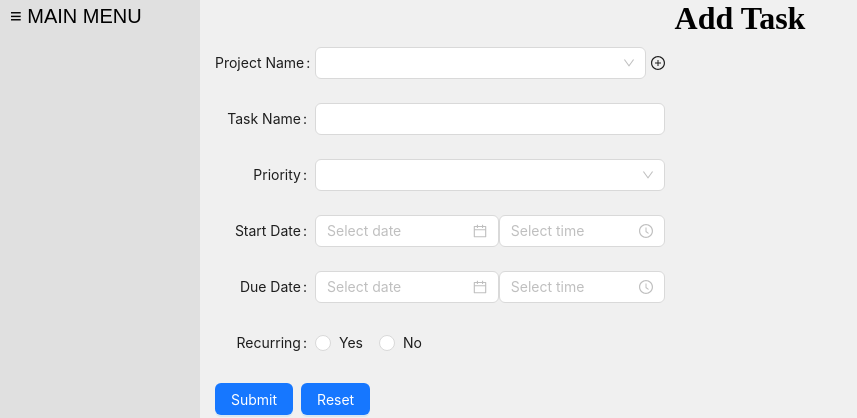
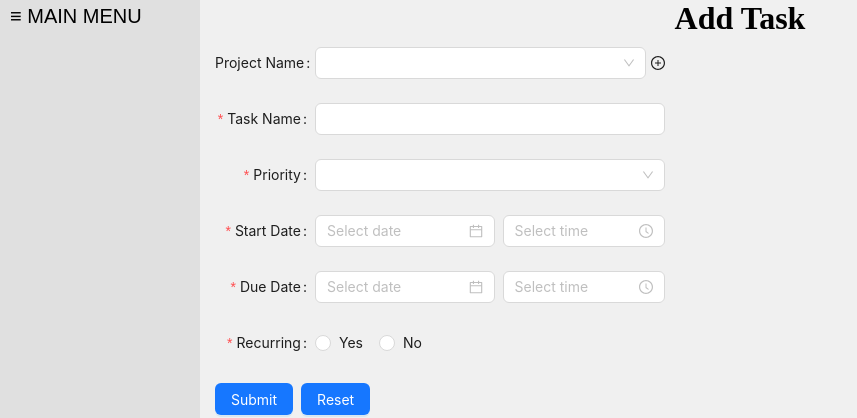
Before and after one commit to jdolphin5/TaskJolt, a React app in the folder client/: page /addtask/1 in a window 1280 px wide. Shown: the top 418 px of the page, without its empty margins (0-857 px from the left). Built offline with nearby package versions, Linux system fonts and the light colour scheme.

Commit message:
Form.Item required working except datepicker/timepicker

```diff
--- a/client/src/components/AddTask.tsx
+++ b/client/src/components/AddTask.tsx
@@ -66,16 +66,23 @@ const AddTask: React.FC<TasksProps> = ({
   };
 
   const handleDateTimeChange = (value: any, field: string) => {
+    if (!value) return;
+
+    const { date, time } = value;
+
+    let updatedFormData = { ...formData };
+
     if (field === "startdate") {
-      setFormData({ ...formData, [field]: value });
+      updatedFormData = { ...updatedFormData, [field]: date };
     } else if (field === "starttime") {
-      setFormData({ ...formData, [field]: value });
+      updatedFormData = { ...updatedFormData, [field]: time };
+    } else if (field === "duedate") {
+      updatedFormData = { ...updatedFormData, [field]: date };
+    } else if (field === "duetime") {
+      updatedFormData = { ...updatedFormData, [field]: time };
     }
-    if (field === "duedate") {
-      setFormData({ ...formData, [field]: value });
-    } else if (field === "duetime") {
-      setFormData({ ...formData, [field]: value });
-    }
+
+    setFormData(updatedFormData);
   };
 
   const handleRadioChange = (e: RadioChangeEvent) => {
@@ -88,7 +95,46 @@ const AddTask: React.FC<TasksProps> = ({
 
   useEffect(() => {
     if (isFormDataFormatted) {
-      addTaskCallAPI();
+      var ready: boolean = true;
+
+      if (formData.project === null) {
+        console.log("project not entered");
+        ready = false;
+      }
+      if (formData.name === null) {
+        console.log("task not entered");
+        ready = false;
+      }
+      if (formData.priority === null) {
+        console.log("priority not entered");
+        ready = false;
+      }
+      if (formData.startdate === null) {
+        console.log("start date not entered");
+        ready = false;
+      }
+      if (formData.starttime === null) {
+        console.log("start time not entered");
+        ready = false;
+      }
+      if (formData.duedate === null) {
+        console.log("due date not entered");
+        ready = false;
+      }
+      if (formData.duetime === null) {
+        console.log("due time not entered");
+        ready = false;
+      }
+      if (formData.recurring_string === null) {
+        console.log("recurring not selected");
+        ready = false;
+      }
+
+      if (ready) {
+        addTaskCallAPI();
+      }
+
+      setIsFormDataFormatted(false);
     }
   }, [isFormDataFormatted]);
 
@@ -152,7 +198,7 @@ const AddTask: React.FC<TasksProps> = ({
 
       setIsFormDataFormatted(true);
     } catch (error) {
-      console.error("Error combining start date and time:", error);
+      console.error("Error combining date and time:", error);
     }
   };
 
@@ -182,6 +228,15 @@ const AddTask: React.FC<TasksProps> = ({
 
       resolve(dateTimeString);
     });
+  };
+
+  const config = {
+    rules: [
+      {
+        type: "object" as const,
+        required: true,
+      },
+    ],
   };
 
   return (
@@ -219,13 +274,22 @@ const AddTask: React.FC<TasksProps> = ({
         onFinish={handleSubmit}
         form={form}
       >
-        <Form.Item name="projectname" label="Project Name">
+        <Form.Item
+          name="formItemProjectName"
+          label="Project Name"
+          rules={[
+            ({ getFieldValue }) => ({
+              required: !!getFieldValue("formItemProjectName"),
+              message: "Please select a project name",
+            }),
+          ]}
+        >
           <div style={{ display: "flex", alignItems: "center" }}>
             <Select
               onChange={(evt) => handleSelectChange(evt, "project")}
               style={{ marginRight: "5px" }}
             >
-              {projectsLoaded ? (
+              {projectData ? (
                 projectData.map(
                   ({ id, name }: { id: number; name: string }) => (
                     <Select.Option key={id} value={id}>
@@ -245,45 +309,80 @@ const AddTask: React.FC<TasksProps> = ({
             />
           </div>
         </Form.Item>
-        <Form.Item label="Task Name">
+        <Form.Item
+          name="formItemTaskName"
+          label="Task Name"
+          rules={[
+            {
+              required: true,
+              whitespace: true,
+              message: "Please input a task name",
+            },
+          ]}
+          validateTrigger="onChange"
+        >
           <Input
             name="name"
             value={formData.name}
             onChange={handleInputChange}
           />
         </Form.Item>
-        <Form.Item name="priority" label="Priority">
+        <Form.Item
+          name="formItemPriority"
+          label="Priority"
+          rules={[
+            {
+              required: true,
+              message: "Please input a priority level",
+            },
+          ]}
+        >
           <Select onChange={(evt) => handleSelectChange(evt, "priority")}>
             <Select.Option value="Low">Low</Select.Option>
             <Select.Option value="Medium">Medium</Select.Option>
             <Select.Option value="High">High</Select.Option>
           </Select>
         </Form.Item>
-        <Form.Item name="startdate" label="Start Date">
+        <Form.Item label="Start Date" name="formItemStartDateTime" {...config}>
           <div style={{ display: "flex", alignItems: "center" }}>
             <DatePicker
-              onChange={(evt) => handleDateTimeChange(evt, "startdate")}
+              style={{ marginRight: "8px" }}
+              onChange={(date) => handleDateTimeChange({ date }, "startdate")}
+              value={formData.startdate}
             />
             <TimePicker
-              onChange={(evt) => handleDateTimeChange(evt, "starttime")}
               use12Hours
               format="h:mm a"
+              onChange={(time) => handleDateTimeChange({ time }, "starttime")}
+              value={formData.starttime}
             />
           </div>
         </Form.Item>
-        <Form.Item name="duedate" label="Due Date">
+        <Form.Item label="Due Date" name="formItemDueDateTime" {...config}>
           <div style={{ display: "flex", alignItems: "center" }}>
             <DatePicker
-              onChange={(evt) => handleDateTimeChange(evt, "duedate")}
+              style={{ marginRight: "8px" }}
+              onChange={(date) => handleDateTimeChange({ date }, "duedate")}
+              value={formData.duedate}
             />
             <TimePicker
-              onChange={(evt) => handleDateTimeChange(evt, "duetime")}
               use12Hours
               format="h:mm a"
+              onChange={(time) => handleDateTimeChange({ time }, "duetime")}
+              value={formData.duetime}
             />
           </div>
         </Form.Item>
-        <Form.Item name="recurring" label="Recurring">
+        <Form.Item
+          name="FormItemRecurring"
+          label="Recurring"
+          rules={[
+            {
+              required: true,
+              message: "Please select if the task is recurring",
+            },
+          ]}
+        >
           <Radio.Group onChange={handleRadioChange}>
             <Radio value="yes">Yes</Radio>
             <Radio value="no">No</Radio>
```
